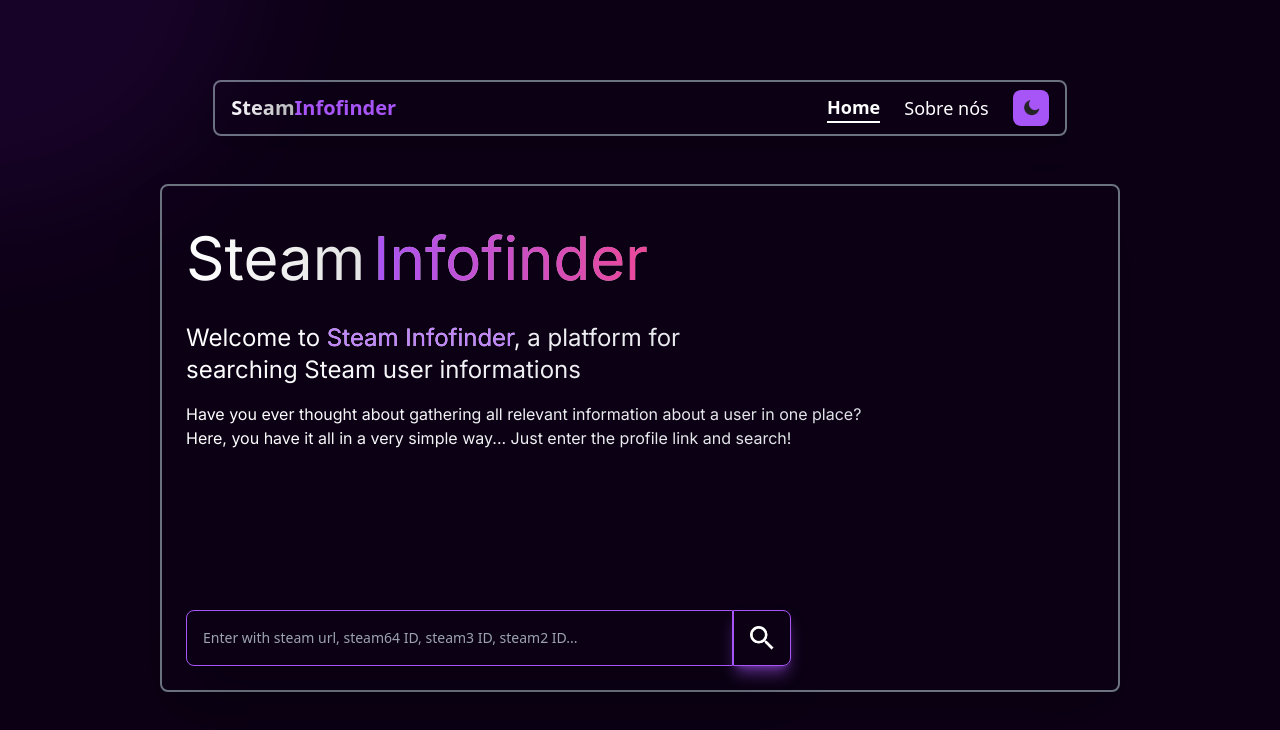
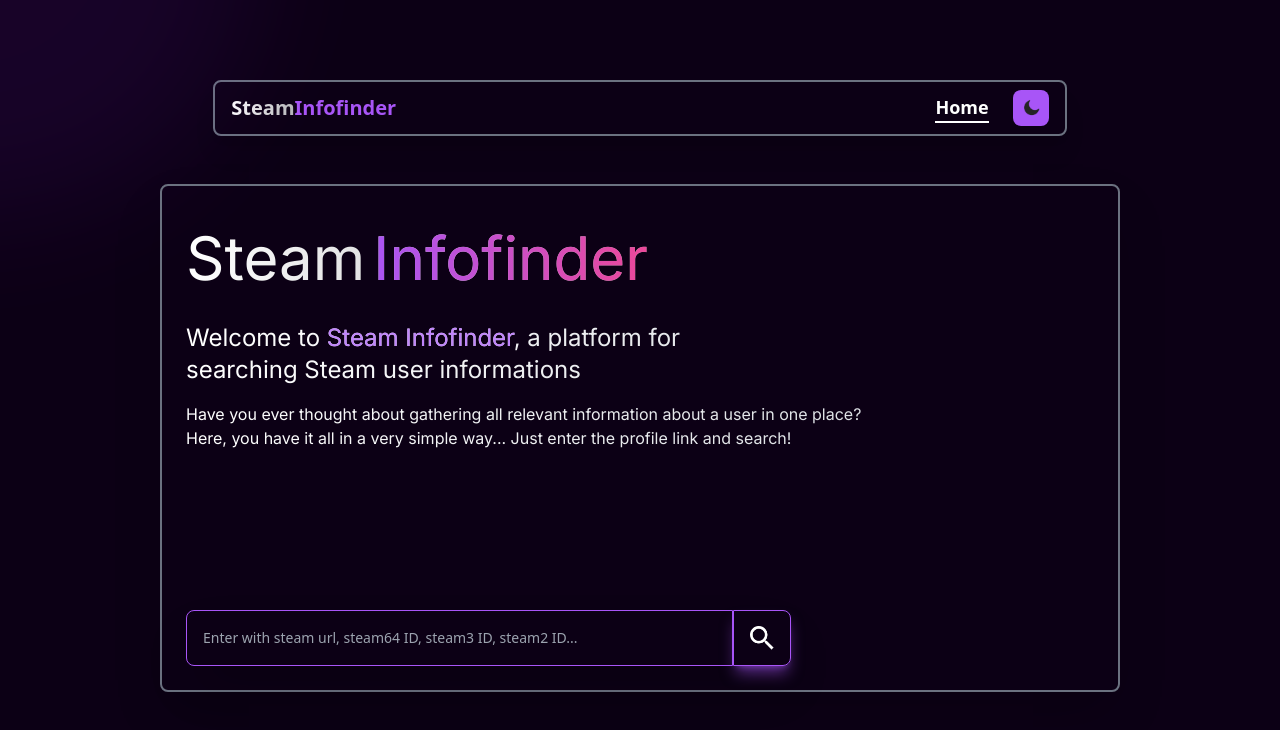
Before and after one commit to zLuizGuilhermez/ProjetoSteam, a React (Vite) app: page / in a window 1280 px wide. Shown: the top 730 px of the page. Built offline with nearby package versions, Linux system fonts and the light colour scheme.

Commit message:
caminho para a home

```diff
--- a/src/Components/Navbar/Navbar.jsx
+++ b/src/Components/Navbar/Navbar.jsx
@@ -30,13 +30,10 @@
 
       <div className="flex items-center space-x-6 text-lg hidden md:flex">
         <a
-          href="Home"
+          href="/Home.jsx"
           className={`corMenu-${theme} font-bold border-b-2 border-white`}
         >
           Home
-        </a>
-        <a href="#" className={`corMenu-${theme} hover:text-white transition`}>
-          Sobre nós
         </a>
 
         <button onClick={ToggleMode} className="bg-purple-500 p-2 rounded-lg">
```
